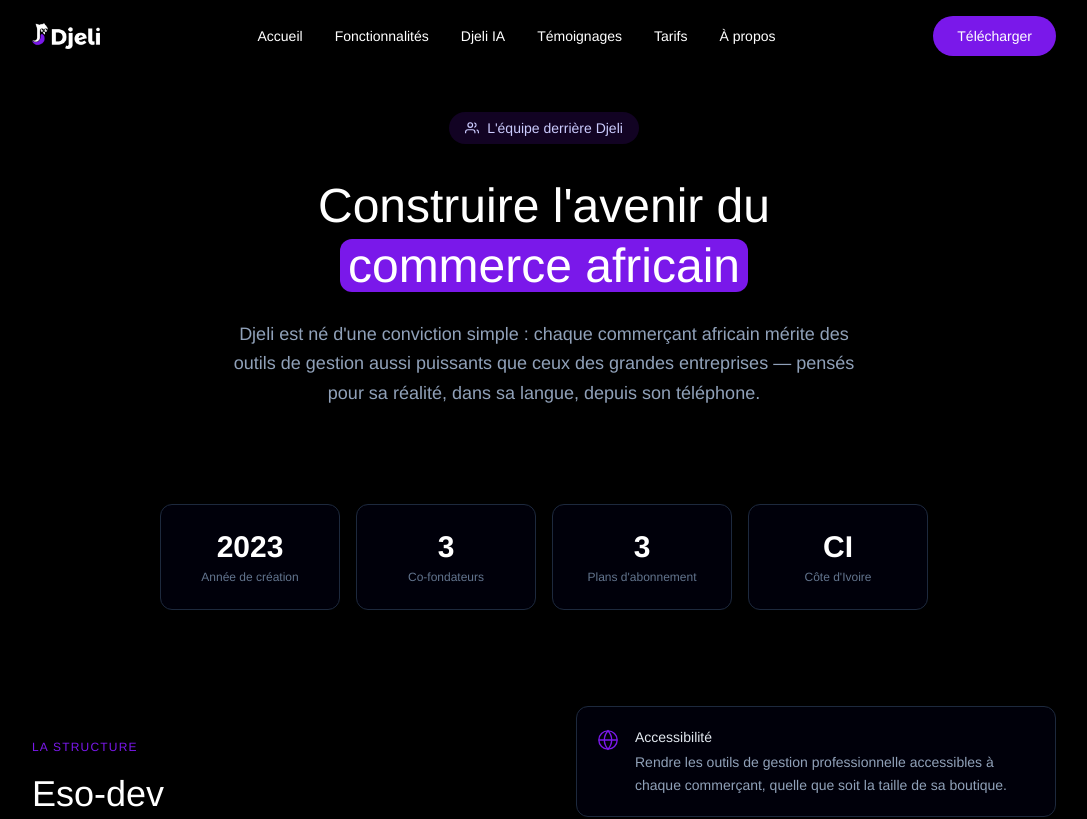
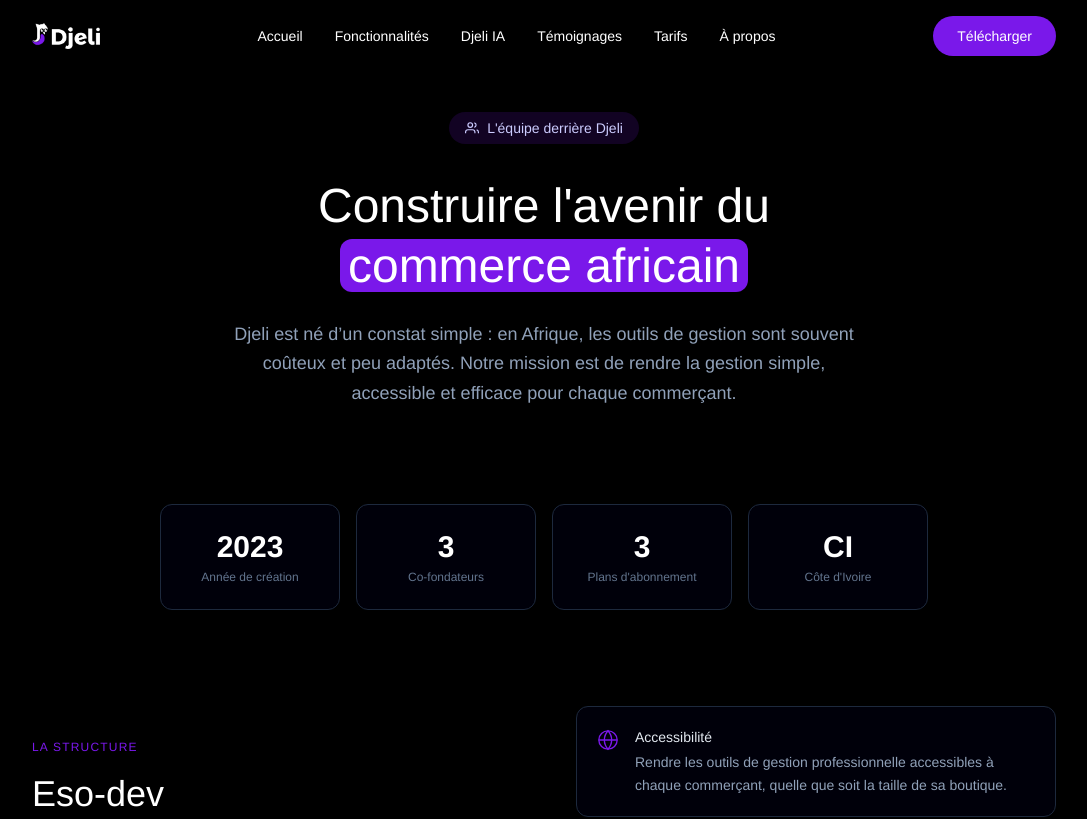
Before and after one commit to willy916/landinpageDjeli, a Next.js app: page /a-propos in a window 1280 px wide. Shown: the top 819 px of the page, without its empty margins (96-1183 px from the left). Built offline with nearby package versions, Linux system fonts and the light colour scheme; a web font is replaced by a local one.

Commit message:
newmodifabout

```diff
--- a/app/(publicPages)/a-propos/page.tsx
+++ b/app/(publicPages)/a-propos/page.tsx
@@ -82,7 +82,10 @@
                 </h1>
 
                 <p className="text-slate-400 text-base md:text-lg leading-relaxed max-w-2xl mx-auto">
-                    Djeli est né d'une conviction simple : chaque commerçant africain mérite des outils de gestion aussi puissants que ceux des grandes entreprises — pensés pour sa réalité, dans sa langue, depuis son téléphone.
+
+Djeli est né d’un constat simple : en Afrique, les outils de gestion sont souvent coûteux et peu adaptés.
+Notre mission est de rendre la gestion simple, accessible et efficace pour chaque commerçant.
+
                 </p>
             </section>
 
```
